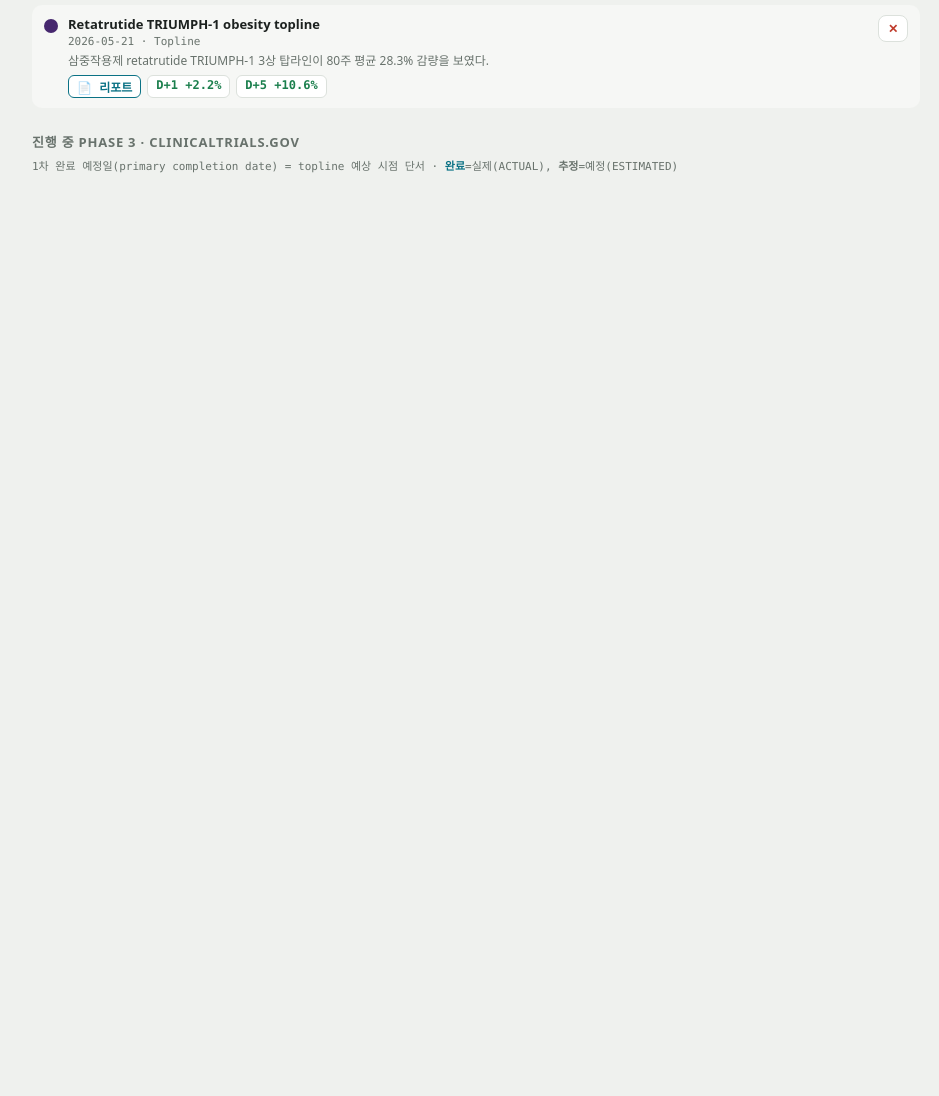
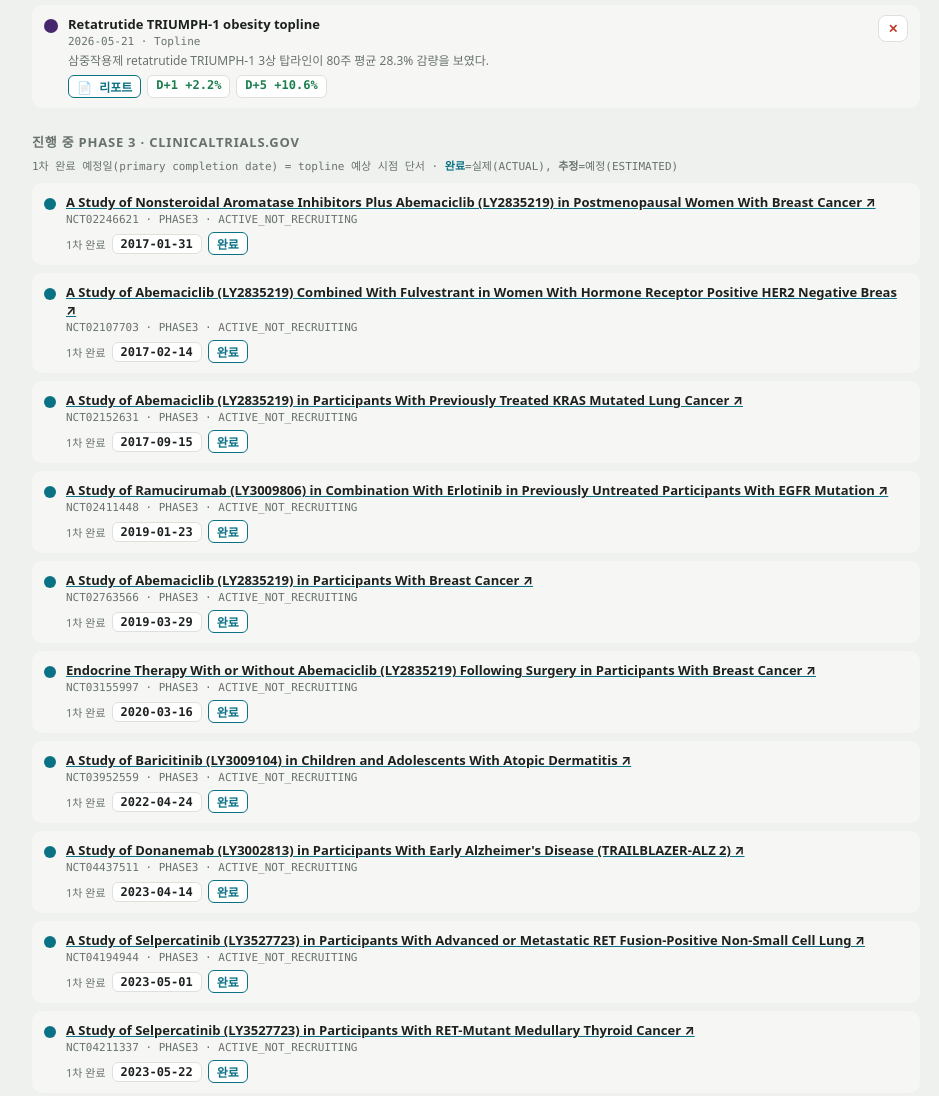
Before and after one commit to suminleeeeeee/catalyst-desk, a plain HTML site: page index.html in a window 1280 px wide. Shown: the part 1169-2265 px from the top of the page, without its empty margins (164-1103 px from the left). Before the commit the page ends 1432 px from the top, so only its background shows below. Drawn offline with Linux system fonts and the light colour scheme.

Commit message:
fix: renderTrials dday ReferenceError

```diff
--- a/index.html
+++ b/index.html
@@ -421,7 +421,14 @@ function renderTrials(){
   el.innerHTML = "";
   list.forEach(t=>{
     const isActual = (t.pcd_type||"").toUpperCase() === "ACTUAL";
-    const dd = t.pcd ? dday(t.pcd) : null;
+    let dd = null;
+    if(t.pcd){
+      const pd = parseD(t.pcd);
+      if(pd && !isNaN(pd)){
+        const today = new Date(); today.setHours(0,0,0,0);
+        dd = Math.round((pd - today)/86400000);
+      }
+    }
     const typeBadge = isActual
       ? `<span class="rx" style="color:var(--teal);border-color:var(--teal)">완료</span>`
       : `<span class="rx" style="color:var(--muted)">추정</span>`;
```
